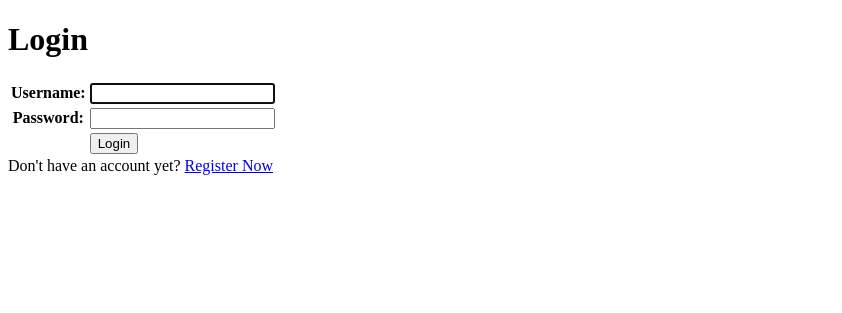
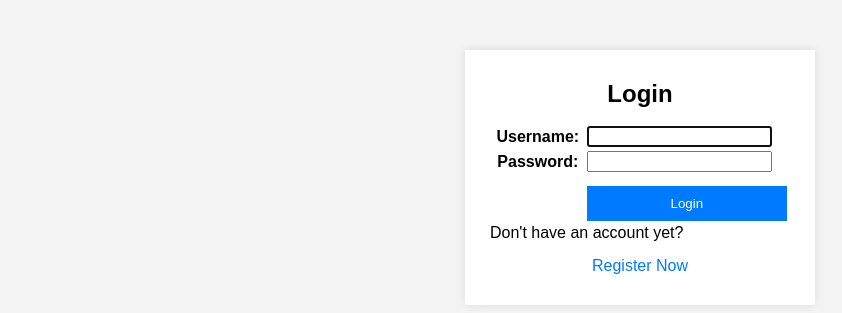
Before and after one commit to alialuraydhi/ontastore, a Django app: page /login/ in a window 1280 px wide. Shown: the top 313 px of the page, without its empty margins (0-842 px from the left). Run offline with Django 5.2, Linux system fonts and the light colour scheme.

Commit message:
update mengerjakan tugas 4

```diff
--- a/main/models.py
+++ b/main/models.py
@@ -1,10 +1,12 @@
 import uuid
 from django.db import models
+from django.contrib.auth.models import User
 
 # Create your models here.
 from django.db import models
 
 class Product(models.Model):
+    user = models.ForeignKey(User, on_delete=models.CASCADE)
     id = models.UUIDField(primary_key=True, default=uuid.uuid4, editable=False)
     name = models.CharField(max_length=255)
     price = models.IntegerField()
--- a/main/templates/login.html
+++ b/main/templates/login.html
@@ -1,10 +1,83 @@
-{% extends 'base.html' %}
+<!DOCTYPE html>
+<html lang="en">
 
-{% block meta %}
+<head>
+    <meta charset="UTF-8">
+    <meta name="viewport" content="width=device-width, initial-scale=1.0">
     <title>Login</title>
-{% endblock meta %}
+    <style>
+        body {
+            font-family: Arial, sans-serif;
+            background-color: #f4f4f4;
+            margin: 0;
+            padding: 0;
+        }
 
-{% block content %}
+        .login {
+            width: 300px;
+            margin: 50px auto;
+            padding: 30px 25px;
+            background: white;
+            box-shadow: 0 0 10px rgba(0, 0, 0, 0.1);
+        }
+
+        .login h1 {
+            margin: 0 0 15px;
+            text-align: center;
+            font-size: 24px;
+        }
+
+        .login form {
+            display: flex;
+            flex-direction: column;
+        }
+
+        .login form table {
+            width: 100%;
+        }
+
+        .login form input[type="submit"] {
+            width: 100%;
+            padding: 10px;
+            background-color: #007bff;
+            border: none;
+            color: white;
+            cursor: pointer;
+            margin-top: 10px;
+        }
+
+        .login form input[type="submit"]:hover {
+            background-color: #0056b3;
+        }
+
+        .login .messages ul {
+            list-style-type: none;
+            padding: 0;
+        }
+
+        .login .messages li {
+            background: #e74c3c;
+            color: white;
+            padding: 10px;
+            margin: 5px 0;
+            border-radius: 3px;
+        }
+
+        .login a {
+            display: block;
+            text-align: center;
+            margin-top: 15px;
+            color: #007bff;
+            text-decoration: none;
+        }
+
+        .login a:hover {
+            text-decoration: underline;
+        }
+    </style>
+</head>
+
+<body>
     <div class="login">
         <h1>Login</h1>
 
@@ -20,13 +93,19 @@
         </form>
 
         {% if messages %}
+        <div class="messages">
             <ul>
                 {% for message in messages %}
                 <li>{{ message }}</li>
                 {% endfor %}
             </ul>
-  {% endif %} Don't have an account yet?
+        </div>
+        {% endif %}
+        <div class="register-link">
+            Don't have an account yet?
             <a href="{% url 'main:register' %}">Register Now</a>
         </div>
+    </div>
+</body>
 
-{% endblock content %}
+</html>
--- a/main/views.py
+++ b/main/views.py
@@ -14,7 +14,7 @@ from django.urls import reverse
 # Create your views here.
 @login_required(login_url='/login')
 def show_main(request):
-    products = Product.objects.all()
+    products = Product.objects.filter(user=request.user)
 
     context = {
         'name': 'Ali Al-uraydhi',
@@ -30,7 +30,9 @@ def create_product(request):
     form = ProductForm(request.POST or None)
 
     if form.is_valid() and request.method == "POST":
-        form.save()
+        product = form.save(commit=False)
+        product.user = request.user
+        product.save()
         return redirect('main:show_main')
 
     context = {'form': form}
--- a/ontastore/settings.py
+++ b/ontastore/settings.py
@@ -9,7 +9,7 @@ https://docs.djangoproject.com/en/5.1/topics/settings/
 For the full list of settings and their values, see
 https://docs.djangoproject.com/en/5.1/ref/settings/
 """
-
+import os
 from pathlib import Path
 
 # Build paths inside the project like this: BASE_DIR / 'subdir'.
@@ -23,7 +23,8 @@ BASE_DIR = Path(__file__).resolve().parent.parent
 SECRET_KEY = 'django-insecure-^-$)+q@ug**ygb&14ufv*r#ph4a^w&*+$ty3xuwp!t_=07u6-!'
 
 # SECURITY WARNING: don't run with debug turned on in production!
-DEBUG = True
+PRODUCTION = os.getenv("PRODUCTION", False)
+DEBUG = not PRODUCTION
 
 ALLOWED_HOSTS = ["localhost", "127.0.0.1", "ali-al31-ontastore.pbp.cs.ui.ac.id"]
 
```
Also changed, not shown: db.sqlite3, main/migrations/0003_product_user.py (added). Lines whose indentation alone changed are shown as unchanged.
